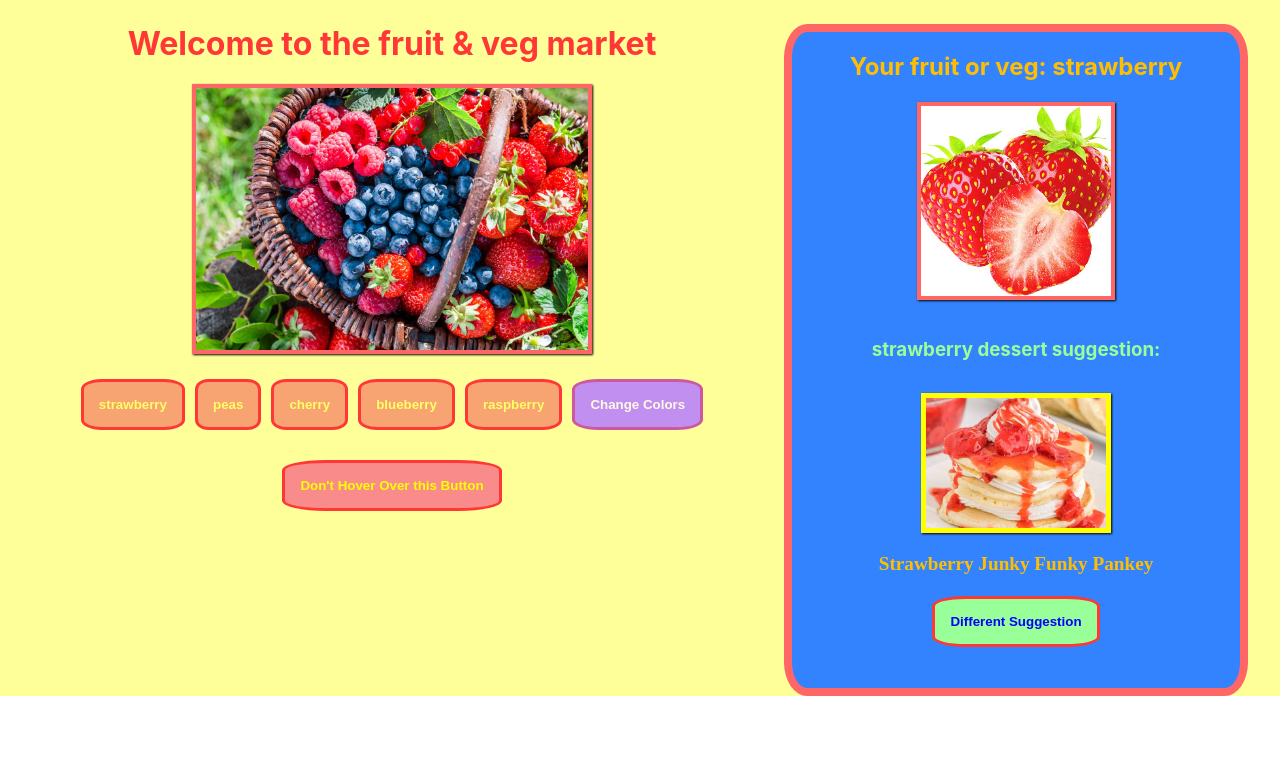
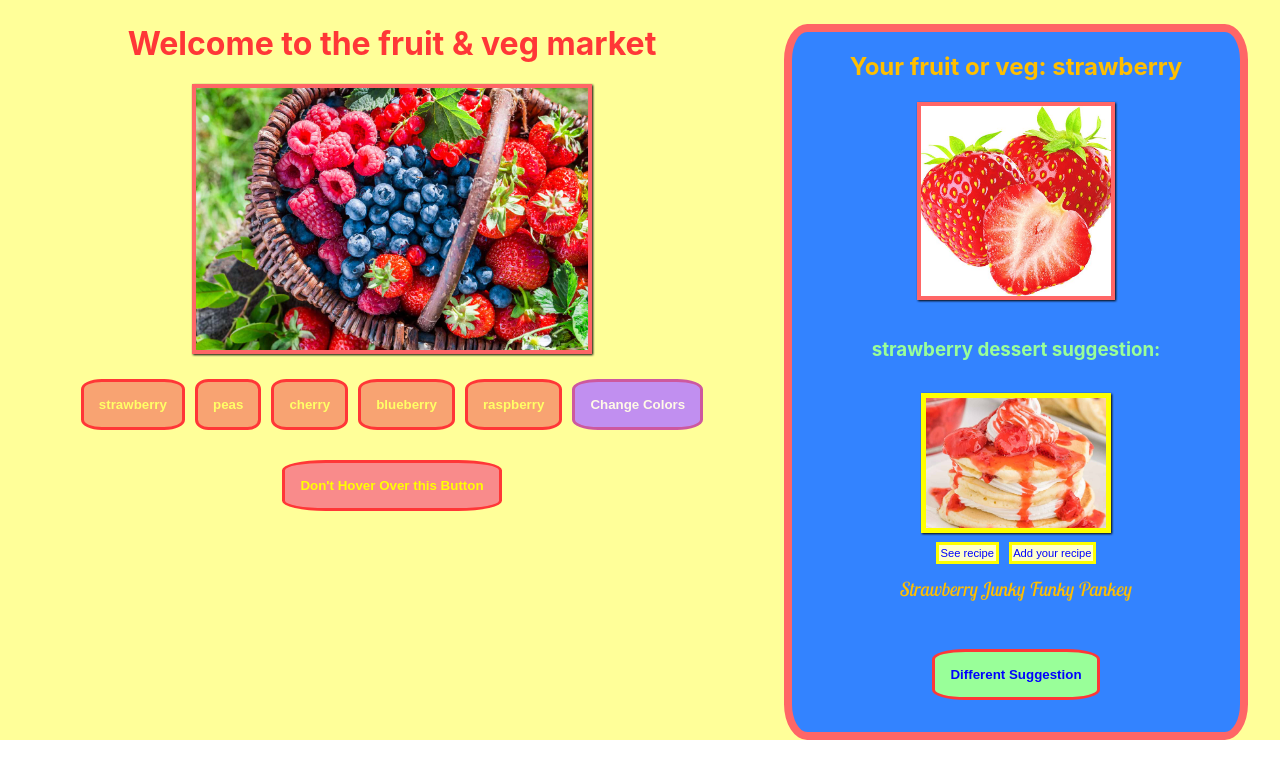
Before and after one commit to Bea-Pan/fruit-veg-market, a React (Create React App) app: page / in a window 1280 px wide. Both pictures are taken after a click on the button "strawberry". Shown: the top 778 px of the page. Built offline with nearby package versions, Linux system fonts and the light colour scheme.

Commit message:
add buttons for recipe

```diff
--- a/public/index.html
+++ b/public/index.html
@@ -22,6 +22,11 @@
       work correctly both with client-side routing and a non-root public URL.
       Learn how to configure a non-root public URL by running `npm run build`.
     -->
+  <link rel="preconnect" href="https://fonts.googleapis.com">
+  <link rel="preconnect" href="https://fonts.gstatic.com" crossorigin>
+  <link
+    href="https://fonts.googleapis.com/css2?family=Bubblegum+Sans&family=Caveat:wght@500&family=Lobster+Two:ital@1&display=swap"
+    rel="stylesheet">
   <title>fruit-veg-market 🍓</title>
 </head>
 
--- a/src/App.css
+++ b/src/App.css
@@ -38,6 +38,7 @@ img {
   object-fit: cover;
   margin-top: 0.3rem;
 
+
 }
 
 .dessert-img {
@@ -45,7 +46,7 @@ img {
   height: 130px;
   object-fit: cover;
   border: solid yellow 5px;
-
+  margin-bottom: 0;
 }
 
 .icon {
@@ -62,6 +63,7 @@ button {
   font-weight: 700;
   border-radius: 20%;
   color: #ffff66;
+
 
 }
 
@@ -83,6 +85,8 @@ button:hover {
   background-color: #99ff99;
   color: #0000ff;
   font-weight: 800;
+  margin-top: 2rem;
+  margin-bottom: 2rem;
 
 }
 
@@ -97,6 +101,21 @@ button:hover {
 
 .hover-button:hover {
   background-color: #ff8484;
+}
+
+.recipe-button {
+  color: #0000ff;
+  background-color: #ffffcc;
+  border-color: yellow;
+  border-radius: 0;
+  padding: 0.1rem;
+  font-size: 0.7rem;
+  font-weight: 400;
+}
+
+.recipe-button:hover {
+  background-color: #ffff80;
+  font-weight: 600;
 }
 
 h1 {
@@ -123,10 +142,12 @@ h4 {
 }
 
 figcaption {
+  /* font-family: 'Caveat', cursive; */
   font-family: 'Bubblegum Sans', cursive;
+  font-family: 'Lobster Two', cursive;
   font-size: larger;
   color: #ffbf00;
-  font-weight: 700;
+  margin-top: 0.5rem;
 }
 
 
@@ -144,9 +165,7 @@ figcaption {
 
 
 #flex-child-2 {
-  /* width: 31.25rem; */
   max-width: 35%;
-  height: 41rem;
   margin-top: 1.5rem;
   margin-right: 2rem;
   /* margin-left: -8rem; */
--- a/src/App.js
+++ b/src/App.js
@@ -5,6 +5,7 @@ import FruitList from "./Components/FruitList";
 import ColorToggle from "./Components/ColorToggle";
 import Hover from './Components/Hover';
 import SelectedFruit from "./Components/SelectedFruit";
+import Recipe from "./Components/Recipe";
 
 
 
@@ -51,7 +52,9 @@ function App() {
         <SelectedFruit
           fruit={selectedFruit}
           currentDessert={currentDessert}
-          setCurrentDessert={setCurrentDessert} />
+          setCurrentDessert={setCurrentDessert}
+          products={products}
+        ><Recipe products={products} /></SelectedFruit>
       </div>) : (
         <div className="child" id="unselected-flex-child-2" style={{ background: '#3383FF' }}>
           <h2>Your fruit or veg:</h2>
--- a/src/Components/DessertSuggestion.js
+++ b/src/Components/DessertSuggestion.js
@@ -1,6 +1,21 @@
-import React from "react";
+import React, { useState } from "react";
+import Recipe from "./Recipe";
+import RecipeButton from "./RecipeButton";
 
-function DessertSuggestion({ fruitName, currentDessert, showNextDessert, currentDessertIndex }) {
+
+function DessertSuggestion({
+    fruitName,
+    currentDessert,
+    showNextDessert,
+    currentDessertIndex,
+    products }) {
+
+    const [showRecipe, setShowRecipe] = useState(false);
+
+    function handleClick() {
+        setShowRecipe(prevShowRecipe => !prevShowRecipe);
+    }
+
     return (
         <>
             <h3>{fruitName} dessert suggestion:</h3>
@@ -10,8 +25,21 @@ function DessertSuggestion({ fruitName, currentDessert, showNextDessert, current
                     src={`/images/${fruitName}/${currentDessertIndex}.jpg`}
                     alt={`${fruitName} dessert`}
                 />
+                <div>
+                    <RecipeButton onClick={handleClick} buttonText={showRecipe ? "Hide recipe" : "See recipe"} />
+                    <RecipeButton buttonText="Add your recipe" />
+                </div>
+
                 <figcaption>{currentDessert}</figcaption>
+
             </figure>
+            {showRecipe && (
+                <div>
+                    <p>I have been clicked and rendered</p>
+                    <Recipe products={products} currentDessert={currentDessert} />
+                </div>
+            )}
+
 
             <button className="dessert-button" onClick={showNextDessert}>
                 Different Suggestion
--- /dev/null
+++ b/src/Components/Recipe.js
@@ -0,0 +1,59 @@
+import React from "react";
+
+
+function Recipe({ currentDessert, products }) {
+
+
+    const recipesByProductId = {
+        1:
+            [
+                "Recipe for Strawberry Junky Funky Pankey",
+                "Monday Whirl Strawberry Sundae Swirl",
+                "Strawberry Fields Fudge Forever"
+            ],
+        2:
+            [
+                "Recipe for Peas Bliss Rye Pie",
+                "Recipe for Hot Summer Peas Stunner",
+                "Green and Light Pea Delight"
+            ],
+        3:
+            [
+                "Recipe for Hunky Chunky Cherry Funky Custards",
+                "Merry Cherry Jelly",
+                "Cherry Juice Mousse",
+            ],
+        4:
+            [
+                "Recipe for Blueberry Blues and Juice",
+                "Recipe for Blueberry Breezy Smoothie Sqeezy",
+                "Recipe for Blueberry Bumble Crumble",
+            ],
+        5:
+            [
+                "Recipe for Fun Raspberry Triffle Bun",
+                "Recipe for Raspberry and Dairy Fairy",
+                "Recipe for Raspberry Jammin' Donut Drizzle",
+            ]
+    };
+
+    const selectedProduct = products.find(product => product.name === currentDessert);
+    const selectedRecipe = selectedProduct ? recipesByProductId[selectedProduct.id] || [] : [];
+
+
+
+
+    return (
+        <div>
+            {currentDessert}
+
+            {selectedRecipe.map((recipe, index) => (
+                <div key={index}>{recipe}</div>
+            ))}
+            <p>I'm calling from Recipe.js</p>
+            <br />
+        </div>
+    )
+}
+
+export default Recipe;
--- /dev/null
+++ b/src/Components/RecipeButton.js
@@ -0,0 +1,13 @@
+import React from "react";
+
+
+
+function RecipeButton(props) {
+    return (
+        <>
+            <button className="recipe-button" onClick={props.onClick}>{props.buttonText}</button>
+        </>
+    )
+}
+
+export default RecipeButton
--- a/src/Components/SelectedFruit.js
+++ b/src/Components/SelectedFruit.js
@@ -1,5 +1,7 @@
 import React, { useState } from "react";
 import DessertSuggestion from "./DessertSuggestion";
+
+
 
 function SelectedFruit(props) {
 
@@ -92,6 +94,15 @@ function SelectedFruit(props) {
                         currentDessert={currentDessert}
                         showNextDessert={showNextDessert}
                         currentDessertIndex={currentDessertIndex}
+                        products={props.products}
+
+                        strawberryDesserts={strawberryDesserts}
+                        peasDesserts={peasDesserts}
+                        cherriesDesserts={cherriesDesserts}
+                        blueberriesDesserts={blueberriesDesserts}
+                        raspberriesDesserts={raspberriesDesserts}
+
+
                     />
                 </>
             )}
```
